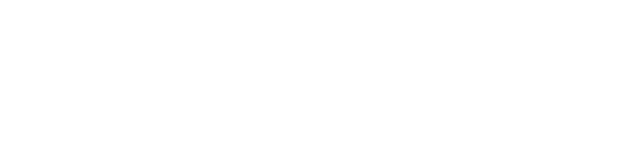
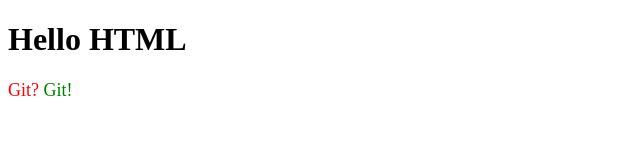
Before and after one commit to simmasa/htmlcss-hello, a plain HTML site: page index.html in a window 1280 px wide. Shown: the whole page, without its empty margins (0-640 px from the left). Drawn offline with Linux system fonts and the light colour scheme.

Commit message:
aggiunto saluto e stile base

```diff
--- a/index.html
+++ b/index.html
@@ -6,6 +6,7 @@
     <title>Hello&Git</title>
 </head>
 <body>
-
+    <h1>Hello HTML</h1>
+    <p style="color: red;font-size: large;">Git? <span style="color:green">Git!</span></p>
 </body>
 </html>
```
